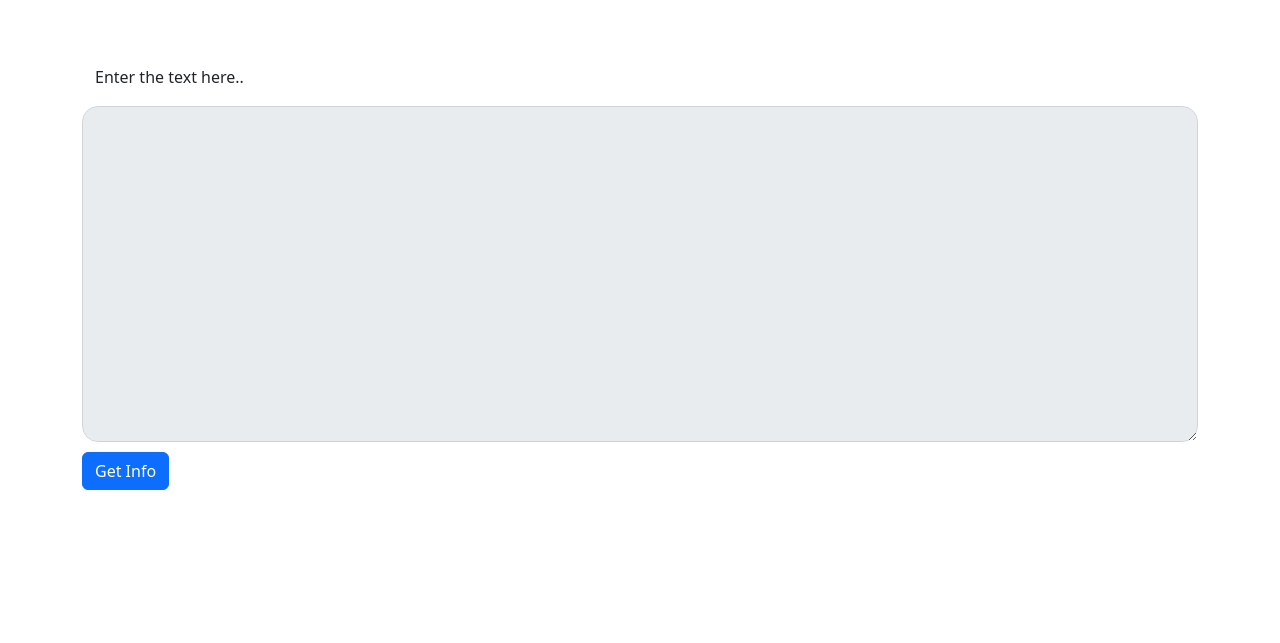
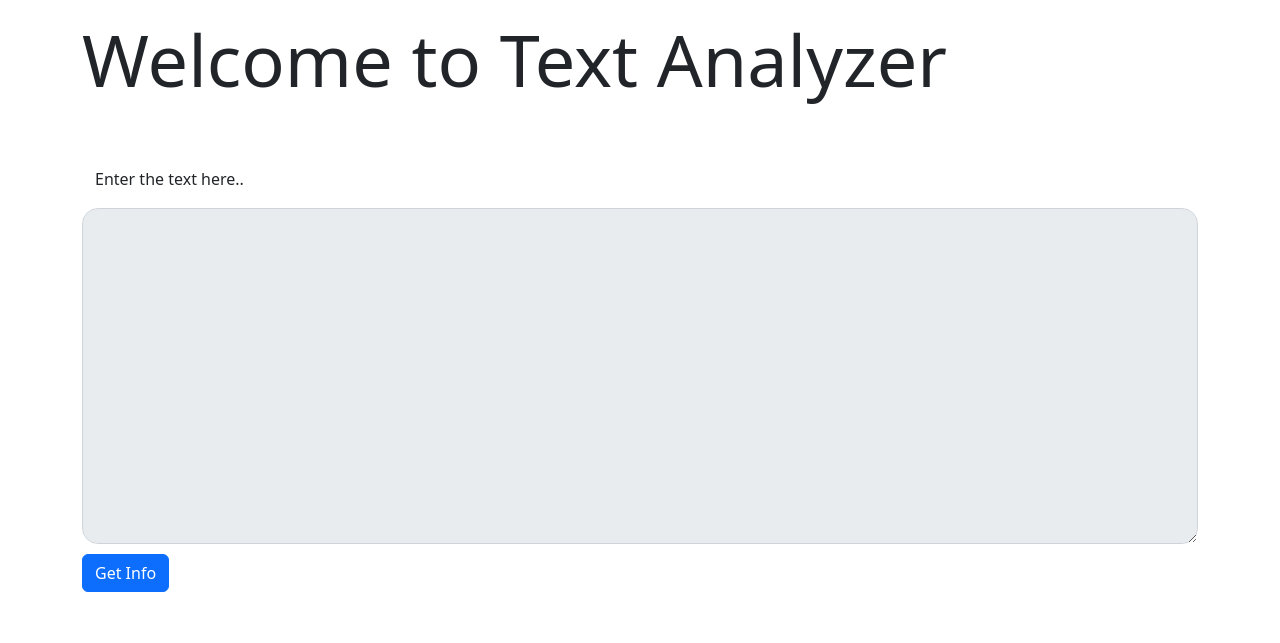
Before and after one commit to Harsh-Kashyap87/-Text-Analyze, a plain HTML site: page index.html in a window 1280 px wide. Drawn offline with nearby package versions, Linux system fonts and the light colour scheme.

Commit message:
Update index.html

```diff
--- a/index.html
+++ b/index.html
@@ -21,6 +21,7 @@
     </div> -->
     <!-- class="progress" style="height: 1px; -->
 <div class="container">
+    <h1 class="display-2" style="margin-top: 1rem">Welcome to Text Analyzer</h1>
     <div class="form-floating py-5 my-5">
         <textarea class="form-control text-dark progress" style="height: 21rem;" placeholder="Leave a comment here" id="text"></textarea>
         <label for="floatingTextarea" class="text-dark pl-0 ml-0">Enter the text here..</label>
```
